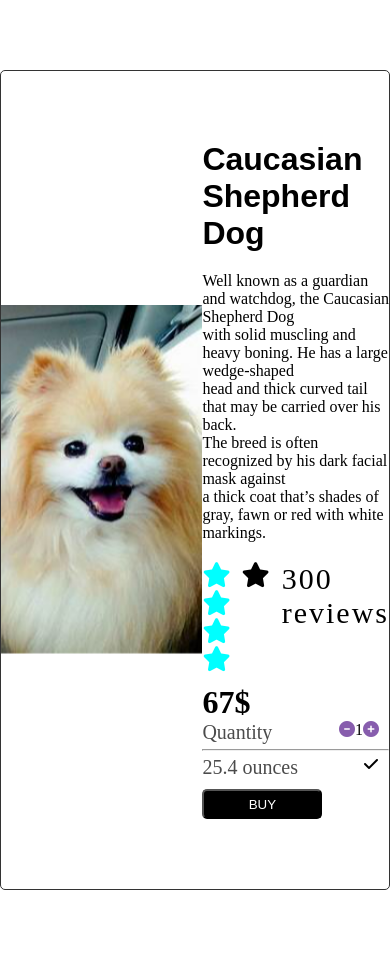
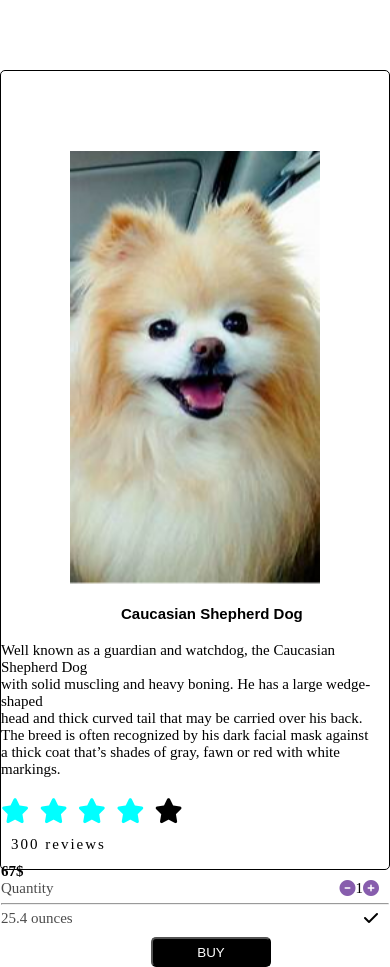
Before and after one commit to jumiej/Animal-Bussiness-Card, a plain HTML site: page index.html in a window 390 px wide. Drawn offline with Linux system fonts and the light colour scheme.

Commit message:
added mediaquery

```diff
--- a/index.css
+++ b/index.css
@@ -24,33 +24,90 @@
 
 }
 
-@media screen and (max-width:60) {
+@media screen and (max-width: 600px) {
     .text .title {
         font-family: 'Poppins', sans-serif;
-        margin-bottom: 20px;
-        font-size: 5px;
+        /* margin-bottom: 20px; */
+        font-size: 15px;
 
     }
 
 }
 
 
-@media screen and (max-width:650) {
+@media screen and (max-width:650px) {
     .card {
-        width: 150px;
+        width: 450px;
+        height: 800px;
+        border: 1px solid #000;
+        display: flex;
+        flex-direction: column;
 
     }
 
     .card img{
-        /* width: 50px */
+        width: 250px;
+        margin-top: 10px;
 
     }
 
+    .text p{
+        font-size: 15px;
+    }
+
+    .text .title {
+        font-family: 'Poppins', sans-serif;
+        margin-top: 20px;
+        font-size: 15px;
+        /* justify-content: center; */
+        /* align-items: center; */
+        margin-left: 120px;
+
+    }
+
+    .review {
+        display: flex;
+        flex-direction: column;
+        margin-top: 10px;
+    }
+
+    .dollar {
+        margin-top: 10px;
+        font-size: 15px;
+    }
+
+    .cart {
+        display: flex;
+        /* margin-right: 10px; */
+        font-size: 700;
+        color: black;
+    }
+
+    button {
+        width: 30px;
+        height: 20px;
+        margin-top: 50px;
+        background-color: black;
+        /* color: red ; */
+        border-radius: 5px;
+        text-transform: uppercase;
+        margin-left: 150px;
+    }
+
+    .check #none {
+        color: black;
+    }
+
+    .rate {
+        /* margin-left: 10px; */
+        font-size: 60px;
+        margin-top: 10px;
+    }
 
 }
 
 .card img {
-    height: 350px;
+    height: 450px;
 }
 
 
@@ -71,9 +128,13 @@
     color: aqua;
 }
 
+.check #none {
+    color: black;
+}
+
 .rate {
     margin-left: 10px;
-    font-size: 30px;
+    font-size: 25px;
 }
 
 .dollar {
@@ -113,7 +174,6 @@
 
 .cart a {
     text-decoration: none;
-    text-st
 }
 
 #plus {
--- a/index.html
+++ b/index.html
@@ -26,9 +26,9 @@
                         <i class="fa fa-star" aria-hidden="true"></i>
 						<i class="fa fa-star" aria-hidden="true"></i>
 						<i class="fa fa-star" aria-hidden="true"></i>
-						<i class="fa fa-star" aria-hidden="true"></i>
+                        <i class="fa fa-star" aria-hidden="true"></i>
+                        <i id="none" class="fa fa-star" aria-hidden="true"></i>
                     </div>
-                        <i id="none" class="fa fa-star" aria-hidden="true"></i>
                     <p class="rate">300 reviews</p>
                 </div>
                 <h1 class="dollar">67$</h1>
```
